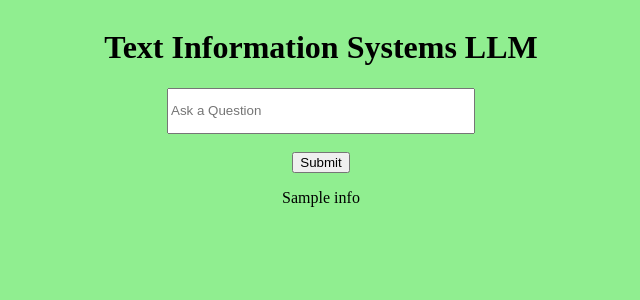
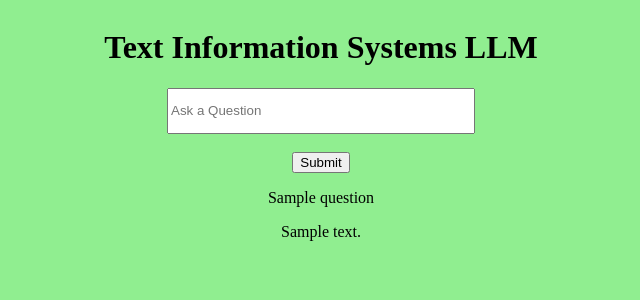
Before and after one commit to kingazaan/cs410_LLM_project, a Python web app: template scripts/templates/index.html in a window 1280 px wide. Shown: the top 300 px of the page, without its empty margins (319-959 px from the left). Run offline with Jinja, Linux system fonts and the light colour scheme; the template is opened without the code that fills it: most values are stand-ins (such as "Sample title", 1, 10 or a date in 2020).

Commit message:
added frontend to updated LLM

```diff
--- a/scripts/templates/index.html
+++ b/scripts/templates/index.html
@@ -12,11 +12,15 @@
             <input id="text" type="text" name="input" placeholder="Ask a Question"></br>
             <input onclick="swap()" type="submit" value="Submit">
         </form>
-        <p id="p">{{info}}</p>
+        <div id="textDiv">
+            <p id="p1">{{question}}</p>
+            <p id="p2">{{answer}}</p>
+        </div>
     </div>
     <script>
         function swap(){
-            document.getElementById('p').innerHTML = "loading..."
+            document.getElementById('p1').innerHTML = "loading..."
+            document.getElementById('p2').innerHTML = ""
         }
     </script>
     <style>
@@ -40,6 +44,11 @@
             flex-direction: column;
             align-items: center;
         }
+
+        #textDiv {
+            width: 500px;
+            text-align: center;
+        }
     </style>
 </body>
 </html>
```
Also changed, not shown: 1 other file.
